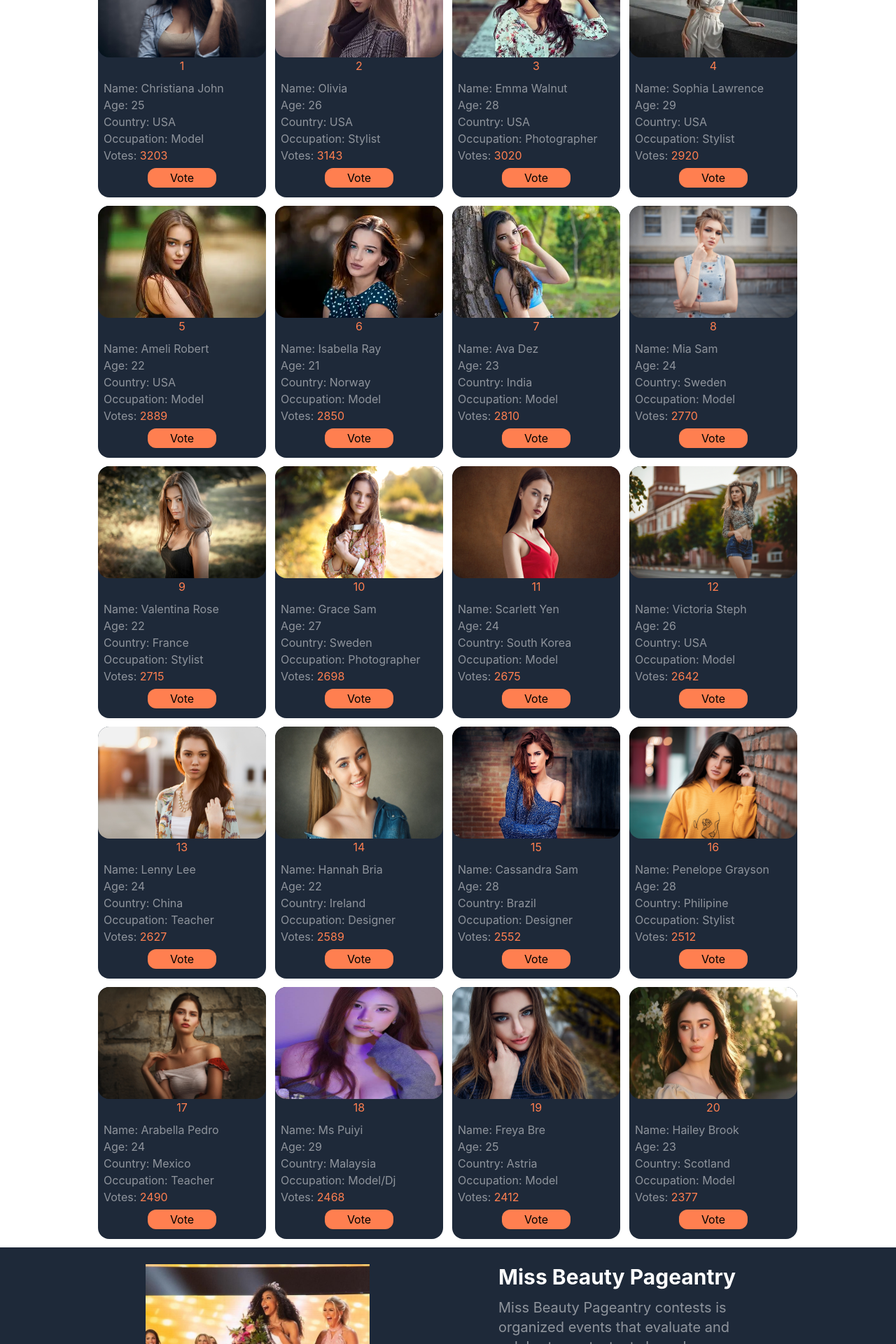
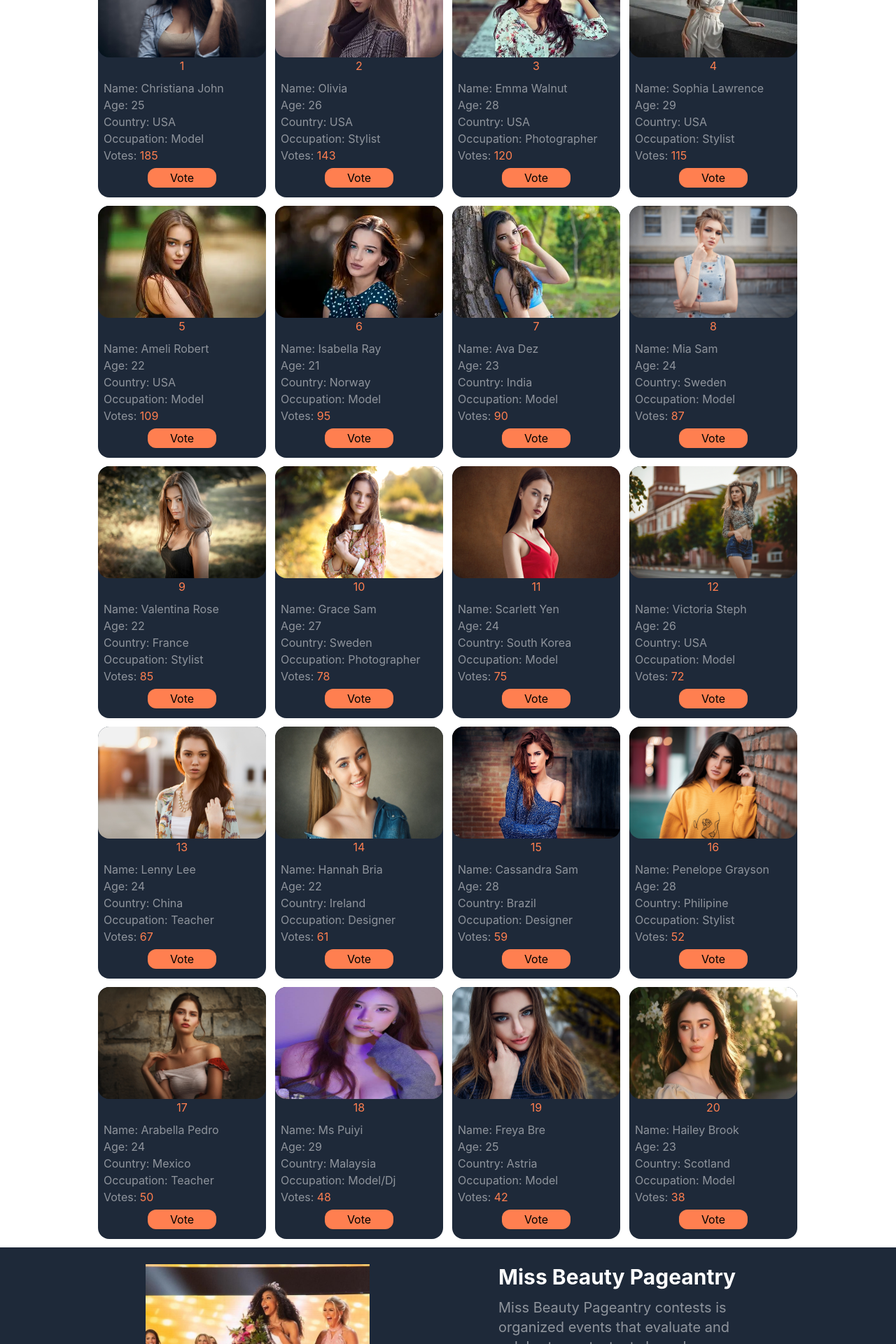
Before and after one commit to iblacksassin/miss-beauty-pageantry, a React (Vite) app: page / in a window 1280 px wide. Shown: the part 1022-2942 px from the top of the page at 70% size. Built offline with nearby package versions, Linux system fonts and the light colour scheme.

Commit message:
Update Contestants.jsx

```diff
--- a/src/Contestants.jsx
+++ b/src/Contestants.jsx
@@ -37,7 +37,7 @@ const Contestants = () => {
                   Age: 25 <br />
                   Country: USA <br />
                   Occupation: Model <br />
-                  Votes: <span className='text-[coral]'>3203</span>
+                  Votes: <span className='text-[coral]'>185</span>
                 </p>
                 <div className='text-center'>
                     <Link to="/vote" className='px-8 py-1 bg-[coral] rounded-xl'>Vote</Link>
@@ -52,7 +52,7 @@ const Contestants = () => {
                   Age: 26 <br />
                   Country: USA <br />
                   Occupation: Stylist <br />
-                  Votes: <span className='text-[coral]'>3143</span>
+                  Votes: <span className='text-[coral]'>143</span>
                 </p>
                 <div className='text-center'>
                     <Link to="/vote" className='px-8 py-1 bg-[coral] rounded-xl'>Vote</Link>
@@ -67,7 +67,7 @@ const Contestants = () => {
                   Age: 28 <br />
                   Country: USA <br />
                   Occupation: Photographer <br />
-                  Votes: <span className='text-[coral]'>3020</span>
+                  Votes: <span className='text-[coral]'>120</span>
                 </p>
                 <div className='text-center'>
                     <Link to="/vote" className='px-8 py-1 bg-[coral] rounded-xl'>Vote</Link>
@@ -82,7 +82,7 @@ const Contestants = () => {
                   Age: 29 <br />
                   Country: USA <br />
                   Occupation: Stylist <br />
-                  Votes: <span className='text-[coral]'>2920</span>
+                  Votes: <span className='text-[coral]'>115</span>
                 </p>
                 <div className='text-center'>
                     <Link to="/vote" className='px-8 py-1 bg-[coral] rounded-xl'>Vote</Link>
@@ -97,7 +97,7 @@ const Contestants = () => {
                   Age: 22 <br />
                   Country: USA <br />
                   Occupation: Model <br />
-                  Votes: <span className='text-[coral]'>2889</span>
+                  Votes: <span className='text-[coral]'>109</span>
                 </p>
                 <div className='text-center'>
                     <Link to="/vote" className='px-8 py-1 bg-[coral] rounded-xl'>Vote</Link>
@@ -112,7 +112,7 @@ const Contestants = () => {
                   Age: 21 <br />
                   Country: Norway <br />
                   Occupation: Model <br />
-                  Votes: <span className='text-[coral]'>2850</span>
+                  Votes: <span className='text-[coral]'>95</span>
                 </p>
                 <div className='text-center'>
                     <Link to="/vote" className='px-8 py-1 bg-[coral] rounded-xl'>Vote</Link>
@@ -127,7 +127,7 @@ const Contestants = () => {
                   Age: 23 <br />
                   Country: India <br />
                   Occupation: Model <br />
-                  Votes: <span className='text-[coral]'>2810</span>
+                  Votes: <span className='text-[coral]'>90</span>
                 </p>
                 <div className='text-center'>
                     <Link to="/vote" className='px-8 py-1 bg-[coral] rounded-xl'>Vote</Link>
@@ -142,7 +142,7 @@ const Contestants = () => {
                   Age: 24 <br />
                   Country: Sweden <br />
                   Occupation: Model <br />
-                  Votes: <span className='text-[coral]'>2770</span>
+                  Votes: <span className='text-[coral]'>87</span>
                 </p>
                 <div className='text-center'>
                     <Link to="/vote" className='px-8 py-1 bg-[coral] rounded-xl'>Vote</Link>
@@ -157,7 +157,7 @@ const Contestants = () => {
                   Age: 22 <br />
                   Country: France <br />
                   Occupation: Stylist <br />
-                  Votes: <span className='text-[coral]'>2715</span>
+                  Votes: <span className='text-[coral]'>85</span>
                 </p>
                 <div className='text-center'>
                     <Link to="/vote" className='px-8 py-1 bg-[coral] rounded-xl'>Vote</Link>
@@ -172,7 +172,7 @@ const Contestants = () => {
                   Age: 27<br />
                   Country: Sweden <br />
                   Occupation: Photographer <br />
-                  Votes: <span className='text-[coral]'>2698</span>
+                  Votes: <span className='text-[coral]'>78</span>
                 </p>
                 <div className='text-center'>
                     <Link to="/vote" className='px-8 py-1 bg-[coral] rounded-xl'>Vote</Link>
@@ -187,7 +187,7 @@ const Contestants = () => {
                   Age: 24 <br />
                   Country: South Korea <br />
                   Occupation: Model <br />
-                  Votes: <span className='text-[coral]'>2675</span>
+                  Votes: <span className='text-[coral]'>75</span>
                 </p>
                 <div className='text-center'>
                     <Link to="/vote" className='px-8 py-1 bg-[coral] rounded-xl'>Vote</Link>
@@ -202,7 +202,7 @@ const Contestants = () => {
                   Age: 26 <br />
                   Country: USA <br />
                   Occupation: Model <br />
-                  Votes: <span className='text-[coral]'>2642</span>
+                  Votes: <span className='text-[coral]'>72</span>
                 </p>
                 <div className='text-center'>
                     <Link to="/vote" className='px-8 py-1 bg-[coral] rounded-xl'>Vote</Link>
@@ -217,7 +217,7 @@ const Contestants = () => {
                   Age: 24 <br />
                   Country: China <br />
                   Occupation: Teacher <br />
-                  Votes: <span className='text-[coral]'>2627</span>
+                  Votes: <span className='text-[coral]'>67</span>
                 </p>
                 <div className='text-center'>
                     <Link to="/vote" className='px-8 py-1 bg-[coral] rounded-xl'>Vote</Link>
@@ -232,7 +232,7 @@ const Contestants = () => {
                   Age: 22 <br />
                   Country: Ireland <br />
                   Occupation: Designer <br />
-                  Votes: <span className='text-[coral]'>2589</span>
+                  Votes: <span className='text-[coral]'>61</span>
                 </p>
                 <div className='text-center'>
                     <Link to="/vote" className='px-8 py-1 bg-[coral] rounded-xl'>Vote</Link>
@@ -247,7 +247,7 @@ const Contestants = () => {
                   Age: 28 <br />
                   Country: Brazil <br />
                   Occupation: Designer <br />
-                  Votes: <span className='text-[coral]'>2552</span>
+                  Votes: <span className='text-[coral]'>59</span>
                 </p>
                 <div className='text-center'>
                     <Link to="/vote" className='px-8 py-1 bg-[coral] rounded-xl'>Vote</Link>
@@ -262,7 +262,7 @@ const Contestants = () => {
                   Age: 28 <br />
                   Country: Philipine <br />
                   Occupation: Stylist <br />
-                  Votes: <span className='text-[coral]'>2512</span>
+                  Votes: <span className='text-[coral]'>52</span>
                 </p>
                 <div className='text-center'>
                     <Link to="/vote" className='px-8 py-1 bg-[coral] rounded-xl'>Vote</Link>
@@ -277,7 +277,7 @@ const Contestants = () => {
                   Age: 24 <br />
                   Country: Mexico <br />
                   Occupation: Teacher <br />
-                  Votes: <span className='text-[coral]'>2490</span>
+                  Votes: <span className='text-[coral]'>50</span>
                 </p>
                 <div className='text-center'>
                     <Link to="/vote" className='px-8 py-1 bg-[coral] rounded-xl'>Vote</Link>
@@ -292,7 +292,7 @@ const Contestants = () => {
                   Age: 29 <br />
                   Country: Malaysia <br />
                   Occupation: Model/Dj <br />
-                  Votes: <span className='text-[coral]'>2468</span>
+                  Votes: <span className='text-[coral]'>48</span>
                 </p>
                 <div className='text-center'>
                     <Link to="/vote" className='px-8 py-1 bg-[coral] rounded-xl'>Vote</Link>
@@ -307,7 +307,7 @@ const Contestants = () => {
                   Age: 25 <br />
                   Country: Astria <br />
                   Occupation: Model <br />
-                  Votes: <span className='text-[coral]'>2412</span>
+                  Votes: <span className='text-[coral]'>42</span>
                 </p>
                 <div className='text-center'>
                     <Link to="/vote" className='px-8 py-1 bg-[coral] rounded-xl'>Vote</Link>
@@ -322,7 +322,7 @@ const Contestants = () => {
                   Age: 23 <br />
                   Country: Scotland <br />
                   Occupation: Model <br />
-                  Votes: <span className='text-[coral]'>2377</span>
+                  Votes: <span className='text-[coral]'>38</span>
                 </p>
                 <div className='text-center'>
                     <Link to="/vote" className='px-8 py-1 bg-[coral] rounded-xl'>Vote</Link>
```
